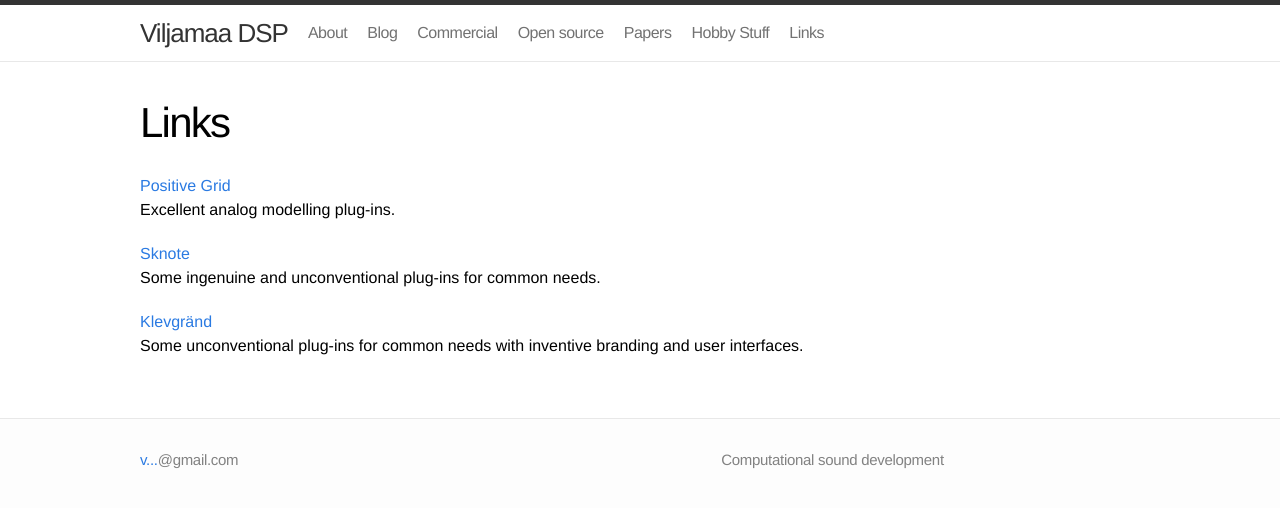
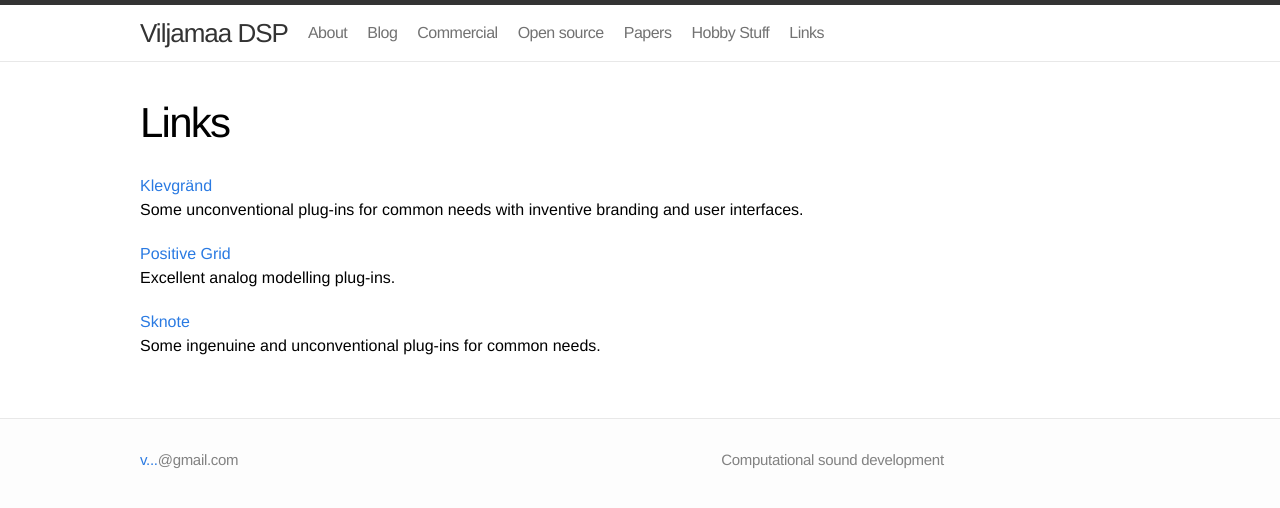
Before and after one commit to mviljamaa/mviljamaa.github.io, a Jekyll site: the page built from links/index.markdown, in a window 1280 px wide. Shown: the top 508 px of the page. Built offline with Jekyll 4.4.1, drawn with Linux system fonts in a browser that asks for light colours.

```diff
--- a/links/index.markdown
+++ b/links/index.markdown
@@ -10,11 +10,11 @@ categories: []
 tags: []
 ---
 
+[Klevgränd](https://klevgrand.se/products/)<br />
+Some unconventional plug-ins for common needs with inventive branding and user interfaces.
+
 [Positive Grid](https://www.positivegrid.com/)<br />
 Excellent analog modelling plug-ins.
 
 [Sknote](http://www.sknoteaudio.com/wp/index.php/software-products/)<br />
 Some ingenuine and unconventional plug-ins for common needs.
-
-[Klevgränd](https://klevgrand.se/products/)<br />
-Some unconventional plug-ins for common needs with inventive branding and user interfaces.
```
